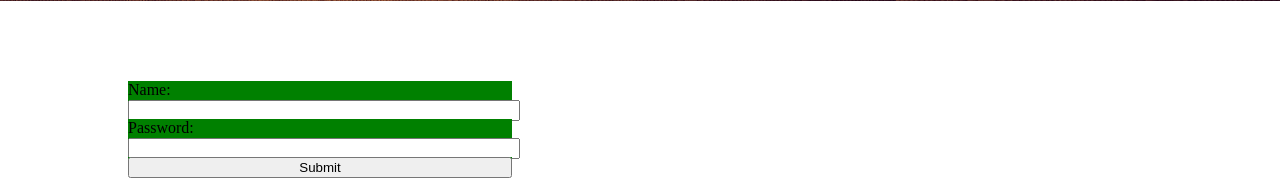
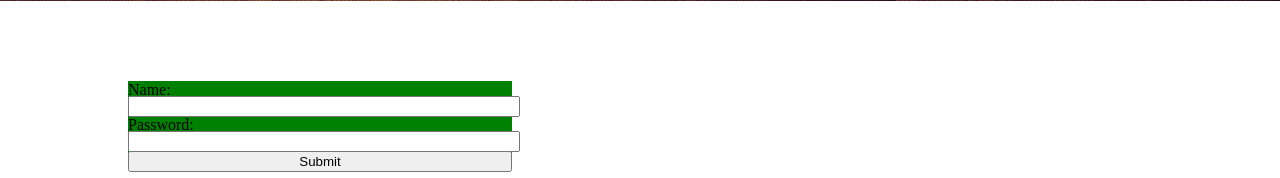
Before and after one commit to PVSPReddy/WebUIPractice, a PHP site: page /SampleOne/index2.html in a window 1280 px wide. Shown: the part 799-977 px from the top of the page. Run offline with PHP 8.4, Linux system fonts and the light colour scheme.

Commit message:
Committing changes

```diff
--- a/SampleOne/ProjFiles/CssFiles/index2CSS.css
+++ b/SampleOne/ProjFiles/CssFiles/index2CSS.css
@@ -65,12 +65,6 @@
 /* * {
     box-sizing: border-box;
 } */
-.formData::after {
-    box-sizing: border-box;
-    content: "";
-    clear: both;
-    display: table;
-}
 
 html, body, .mainCenterAttr
 {
@@ -114,11 +108,12 @@ html, body, .mainCenterAttr
 {
     width: 100%;
 }
+
 .inputDiv
 {
     width: 100%;
     height: 35px;
-    display: inline-block;
+    /* display: inline-block; */
     /* clear: both; */
     background-color: green;
 }
@@ -126,7 +121,7 @@ html, body, .mainCenterAttr
 {
     width: 100%;
     height: 15px;
-    display: inline-block;
+    /* display: inline-block; */
     /* clear: both; */
     background-color: green;
 }
@@ -134,7 +129,7 @@ html, body, .mainCenterAttr
 {
     width: 100%;
     height: 15px;
-    display: inline-block;
+    /* display: inline-block; */
     /* clear: both; */
     background-color: green;
 }
@@ -142,9 +137,16 @@ html, body, .mainCenterAttr
 {
     width: 100%;
     height: 15px;
-    display: inline-block;
+    /* display: inline-block; */
     /* clear: both; */
     background-color: green;
+    padding: 0%;
+}
+.formRows::after {
+    /* box-sizing: border-box; */
+    content: "";
+    clear: both;
+    display: table;
 }
 
 @media only screen and (min-width: 481px) {
--- a/SampleOne/index2.html
+++ b/SampleOne/index2.html
@@ -31,33 +31,33 @@
                     <!-- <table> -->
                             <form >
                                 <div class="dataBody" style="padding-left:10%; padding-right:10%;">
-                                    <div class="inputDiv">
-                                        <div class="inputLabelDiv">
+                                    <div class="inputDiv formRows">
+                                        <div class="inputLabelDiv formRows">
                                             <tr>
-                                                <label class="entryLabels">Name:</label>
+                                                <label class="entryLabels formRows">Name:</label>
                                             </tr>
                                         </div>
                                         <div>
-                                            <tr class="inputTextPassDiv">
-                                                <input type="text" name="itemId" class="entries"/>
+                                            <tr class="inputTextPassDiv formRows">
+                                                <input type="text" name="itemId" class="entries formRows"/>
                                             </tr>
                                         </div>
                                     </div>
-                                    <div class="inputDiv">
-                                        <div class="inputLabelDiv">
+                                    <div class="inputDiv formRows">
+                                        <div class="inputLabelDiv formRows">
                                             <tr>
-                                                <label class="entryLabels">Password:</label>
+                                                <label class="entryLabels formRows">Password:</label>
                                             </tr>
                                         </div>
-                                        <div class="inputTextPassDiv">
+                                        <div class="inputTextPassDiv formRows">
                                             <tr >
-                                                <input type="password" name="passwordId" class="entries"/>
+                                                <input type="password" name="passwordId" class="entries formRows"/>
                                             </tr>
                                         </div>
                                     </div>
-                                    <div class="inputButtonDiv">
+                                    <div class="inputButtonDiv formRows">
                                         <tr>
-                                            <input type="submit" name="submitMovie" value="Submit" class="submitButton"/>
+                                            <input type="submit" name="submitMovie" value="Submit" class="submitButton formRows"/>
                                         </tr>
                                     </div>
                                 </div>
```
